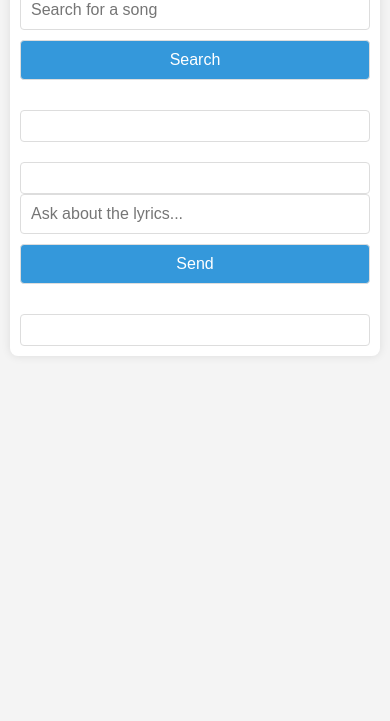
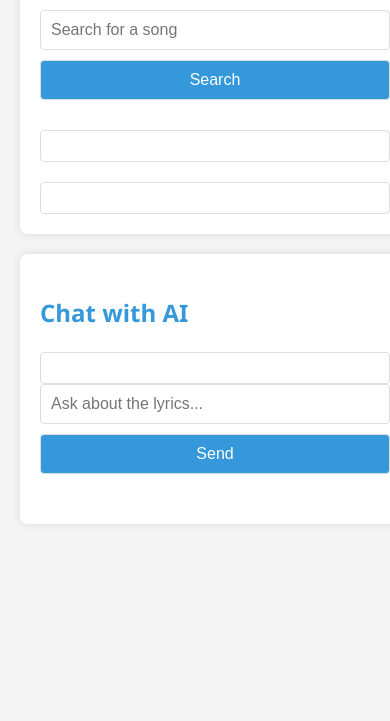
Before and after one commit to PierrunoYT/lyric-genius-ai, a website: page public/index.html in a window 390 px wide. Shown: the part 123-844 px from the top of the page. Drawn offline with Linux system fonts and the light colour scheme.

Commit message:
Update: Implement two-column layout for search and chat

```diff
--- a/public/index.html
+++ b/public/index.html
@@ -21,8 +21,13 @@
             color: var(--text-color);
         }
         .container {
-            max-width: 800px;
+            max-width: 1200px;
             margin: 0 auto;
+            display: flex;
+            gap: 20px;
+        }
+        .column {
+            flex: 1;
             background-color: white;
             padding: 20px;
             border-radius: 8px;
@@ -53,12 +58,14 @@
         button:hover {
             background-color: #2980b9;
         }
-        #result, #chat, #search-results {
+        #search-results, #result, #chat {
             margin-top: 20px;
             border: 1px solid var(--border-color);
             padding: 15px;
             border-radius: 4px;
             background-color: white;
+            max-height: 400px;
+            overflow-y: auto;
         }
         #search-results div {
             cursor: pointer;
@@ -103,18 +110,19 @@
         .ai-message {
             background-color: #e3f2fd;
         }
-        @media (max-width: 600px) {
-            body {
-                padding: 10px;
+        @media (max-width: 768px) {
+            .container {
+                flex-direction: column;
             }
-            .container {
-                padding: 10px;
+            .column {
+                width: 100%;
             }
         }
     </style>
 </head>
 <body>
     <div class="container">
+        <div class="column">
             <h1>Lyrics AI App</h1>
             <form id="search-form">
                 <input type="text" id="search-input" placeholder="Search for a song" required>
@@ -122,11 +130,15 @@
             </form>
             <div id="search-results"></div>
             <div id="result"></div>
+        </div>
+        <div class="column">
+            <h2>Chat with AI</h2>
+            <div id="chat"></div>
             <form id="chat-form">
                 <input type="text" id="chat-input" placeholder="Ask about the lyrics..." required>
                 <button type="submit">Send</button>
             </form>
-        <div id="chat"></div>
+        </div>
     </div>
 
     <script>
```
Lines whose indentation alone changed are shown as unchanged.
